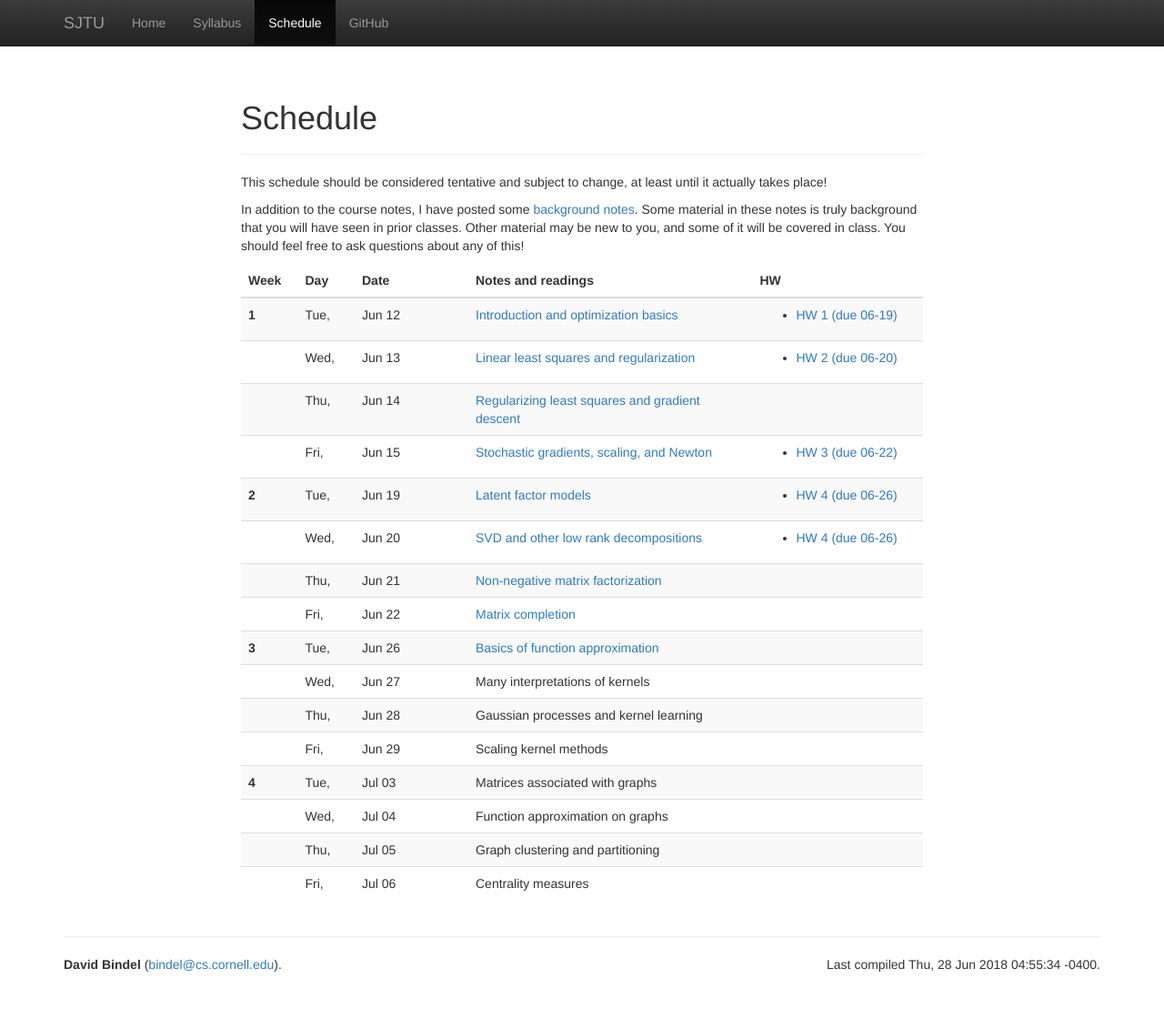
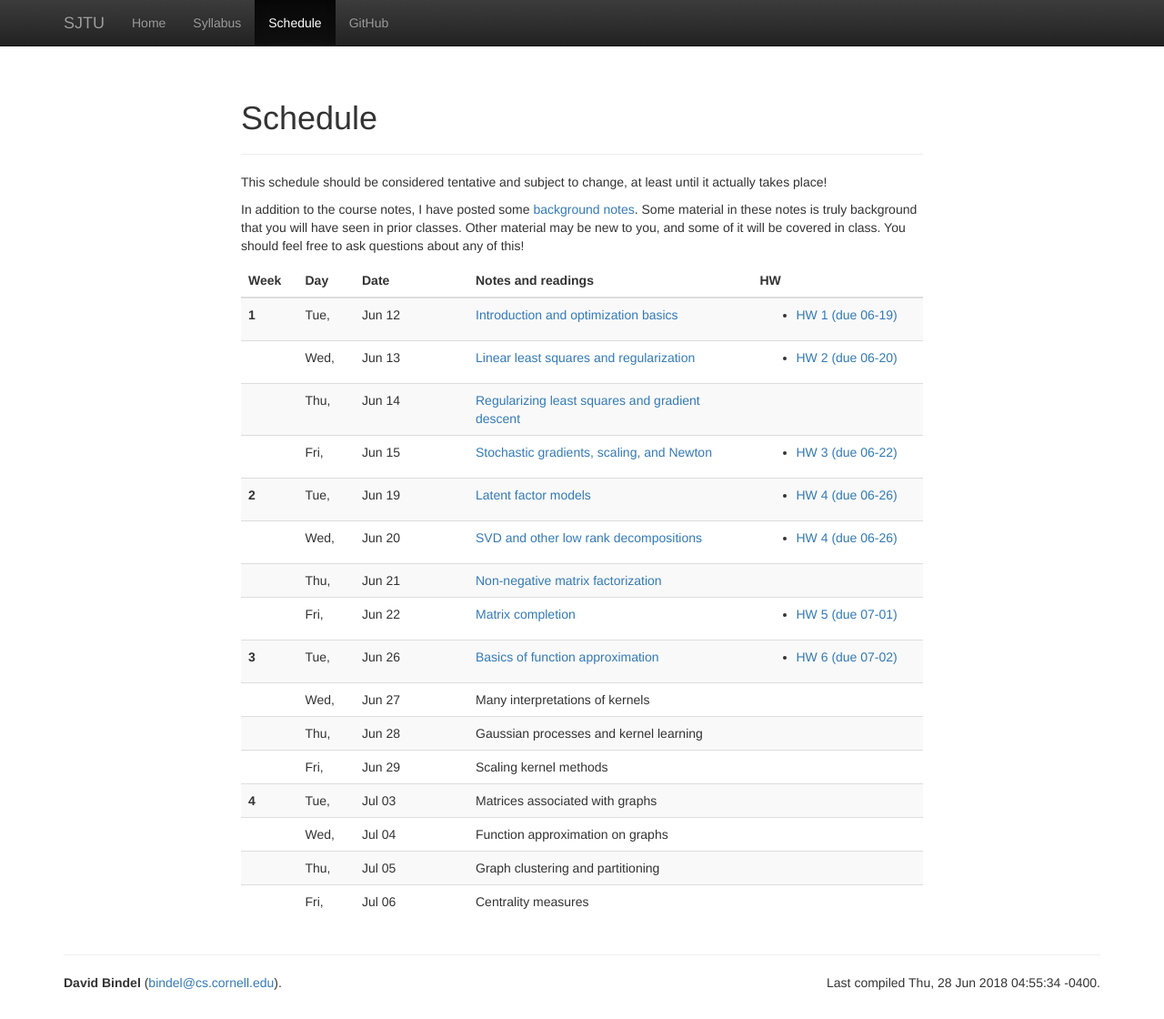
Before and after one commit to dbindel/sjtu-summer2018, a Jekyll site: the page built from web/schedule.html, in a window 1280 px wide and 1120 px high. Shown: the whole window at 91% size. Built offline with Jekyll 4.4.1, drawn with Linux system fonts in a browser that asks for light colours; nearby versions of some CDN libraries.

Commit message:
Update with HW from 6/22 and 6/26.

```diff
--- a/web/_data/lectures.yml
+++ b/web/_data/lectures.yml
@@ -58,6 +58,9 @@
   date: 2018-06-22
   info: Matrix completion
   notes: 2018-06-22.pdf
+  hw:
+    - info: HW 5 (due 07-01)
+      file: 2018-06-22.pdf
 #
 # ==================
 # Week 3
@@ -66,6 +69,9 @@
   date: 2018-06-26
   info: Basics of function approximation
   notes: 2018-06-26.pdf
+  hw:
+    - info: HW 6 (due 07-02)
+      file: 2018-06-26.pdf
 -
   date: 2018-06-27
   info: Many interpretations of kernels
```
Also changed, not shown: 4 other files.
